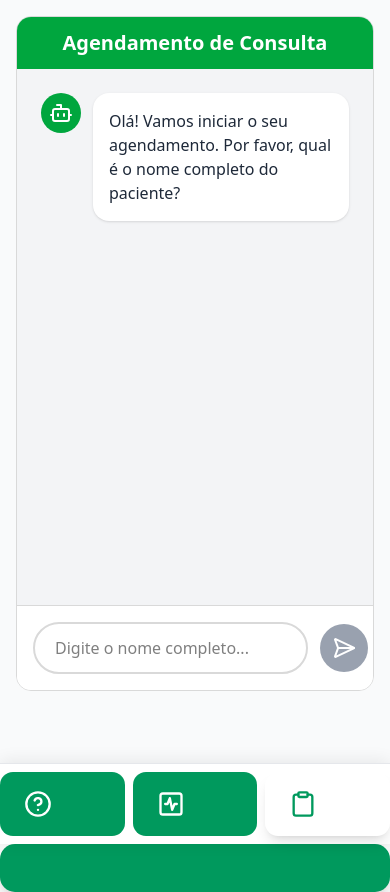
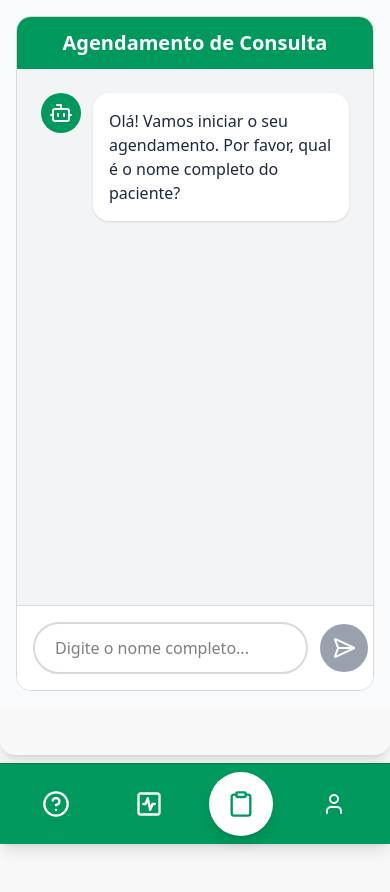
Before and after one commit to ByteBlast-Hackathon/hackathon, a Next.js app in the folder frontend/: page /consultas in a window 390 px wide. After the commit the page ends 844 px from the top, so only its background shows below. Built offline with nearby package versions, Linux system fonts and the light colour scheme.

Commit message:
feat: enhance MenuBar with user initials and improved mobile layout

```diff
--- a/frontend/src/app/(features)/consultas/page.tsx
+++ b/frontend/src/app/(features)/consultas/page.tsx
@@ -118,10 +118,10 @@ const ConsultasPage = () => {
 
     // --- RENDERIZAÇÃO ---
     return (
-        <div className="flex flex-col lg:w-[65dvw] items-center lg:justify-center min-h-screen bg-gray-50 p-4">
-            <div className="w-full h-[80dvh] lg:h-[95dvh] flex flex-col bg-white rounded-lg border overflow-hidden">
+        <div className="flex flex-col lg:w-full items-center lg:justify-center bg-gray-50 lg:mx-20 p-4">
+            <div className="w-full h-[80dvh] lg:h-full flex flex-col bg-white rounded-lg border overflow-hidden">
                 {/* HEADER */}
-                <div className="bg-green-600 text-white flex items-center justify-center px-4 py-3 flex-shrink-0">
+                <div className="bg-primary text-white flex items-center justify-center px-4 py-3 flex-shrink-0">
                     <h1 className="text-xl font-bold">Agendamento de Consulta</h1>
                 </div>
 
@@ -130,7 +130,7 @@ const ConsultasPage = () => {
                     {messages.map((msg, idx) => (
                         <div key={idx} className={`flex items-start gap-3 ${msg.from === 'user' ? 'justify-end' : ''}`}>
                             {msg.from === 'bot' && (
-                                <div className="w-10 h-10 rounded-full bg-green-600 text-white flex items-center justify-center font-bold flex-shrink-0 text-lg">
+                                <div className="w-10 h-10 rounded-full bg-primary text-white flex items-center justify-center font-bold flex-shrink-0 text-lg">
                                     <Bot size={24} />
                                 </div>
                             )}
@@ -180,7 +180,7 @@ const ConsultasPage = () => {
                                 disabled={isLoading || conversationStep === 'done'}
                             />
                             <button
-                                className="bg-green-600 text-white p-3 rounded-full hover:bg-green-700 disabled:bg-gray-400 transition-colors flex-shrink-0"
+                                className="bg-primary text-white p-3 rounded-full hover:bg-green-700 disabled:bg-gray-400 transition-colors flex-shrink-0"
                                 onClick={handleSendMessage}
                                 disabled={isLoading || !input.trim() || conversationStep === 'done'}
                             >
--- a/frontend/src/app/(features)/exames/page.tsx
+++ b/frontend/src/app/(features)/exames/page.tsx
@@ -99,7 +99,7 @@ const ExamsPage = () => {
 
     // --- RENDERIZAÇÃO ---
     return (
-        <div className="flex flex-col lg:w-[65dvw] items-center lg:justify-center min-h-screen bg-gray-50 p-4">
+        <div className="flex flex-col lg:w-[65dvw] items-center lg:justify-center bg-gray-50 p-4">
             <div className="w-full h-[80dvh] lg:h-[95dvh] flex flex-col bg-white rounded-lg border overflow-hidden">
                 {/* HEADER */}
                 <div className="bg-green-600 text-white flex items-center justify-center px-4 py-3 flex-shrink-0">
--- a/frontend/src/app/(home)/page.tsx
+++ b/frontend/src/app/(home)/page.tsx
@@ -71,7 +71,7 @@ const TalkPage = () => {
     };
 
     return (
-        <div className="flex flex-col lg:w-[65dvw] items-center lg:justify-center min-h-screen bg-gray-50 p-4">
+        <div className="flex flex-col lg:w-[65dvw] items-center lg:justify-center bg-gray-50 p-4">
             <div className="w-full h-[80dvh] lg:h-[95dvh] flex flex-col bg-white rounded-lg border overflow-hidden">
                 {/* HEADER */}
                 <div className="bg-green-600 text-white flex items-center justify-center px-4 py-3 flex-shrink-0">
--- a/frontend/src/components/MenuItem.tsx
+++ b/frontend/src/components/MenuItem.tsx
@@ -1,17 +1,18 @@
 "use client";
 
 import { Button } from "@/components/ui/button";
-import { ActivitySquareIcon, ClipboardIcon, HelpCircleIcon, LayoutDashboardIcon } from "lucide-react";
+import { ActivitySquareIcon, ClipboardIcon, HelpCircleIcon } from "lucide-react";
 import Link from "next/link";
-import React from "react";
+import React, { useEffect, useState } from "react";
 
 interface MenuItemProps {
     name: "Exames" | "Consultas" | "Fale Conosco";
     activated: boolean;
     minimized?: boolean;
+    className?: string;
 }
 
-const MenuItem = ({ name, activated, minimized = false }: MenuItemProps) => {
+const MenuItem = ({ name, activated, minimized = false, className }: MenuItemProps) => {
     const icons: Record<MenuItemProps["name"], React.ReactNode> = {
         Exames: <ActivitySquareIcon className="size-7" />,
         Consultas: <ClipboardIcon className="size-7" />,
@@ -29,16 +30,17 @@ const MenuItem = ({ name, activated, minimized = false }: MenuItemProps) => {
         <Link href={routeMap[name]} style={{ width: "100%" }}>
             <Button
                 className={
-                    `w-full flex gap-6 justify-${minimized ? "center" : "start"} items-center ${activated ? "bg-white text-primary shadow-lg" : "bg-primary text-white hover:bg-white hover:text-primary/90"}`
+                    `lg:w-full w-16 flex gap-6 ${minimized ? "justify-center" : "justify-start"} items-center ` +
+                    (activated ? "bg-white text-primary shadow-lg" : "bg-primary text-white hover:bg-white hover:text-primary/90") +
+                    (className ? ` ${className}` : "")
                 }
                 variant="menu"
                 size="menu"
             >
                 {icons[name]}
-                <p className={"hidden lg:block"}>
-
-                {!minimized && name}
-                </p>
+                {!minimized && (
+                  <p className={"hidden lg:block"}>{name}</p>
+                )}
             </Button>
         </Link>
     );
--- a/frontend/src/components/shared/MenuBar.tsx
+++ b/frontend/src/components/shared/MenuBar.tsx
@@ -1,20 +1,41 @@
 "use client";
 
-import React, {useState} from "react";
+import React, { useEffect, useState } from "react";
 import Image from "next/image";
-import {ChartNoAxesColumnIncreasingIcon, LogOutIcon} from "lucide-react";
+import {ChartNoAxesColumnIncreasingIcon, LogOutIcon, User, UserIcon} from "lucide-react";
 import MenuItem from "@/components/MenuItem";
-import {useCurrentPage} from "@/lib/slug";
+import { useCurrentPage } from "@/lib/slug";
 
 const MenuBar = () => {
     const [minimized, setMinimized] = useState(false);
+    const [userName, setUserName] = useState<string>("");
+
+    useEffect(() => {
+        // Tenta buscar o nome do usuário do localStorage
+        const user = localStorage.getItem("user");
+        if (user) {
+            try {
+                const parsed = JSON.parse(user);
+                setUserName(parsed.name || "");
+            } catch {
+                setUserName("");
+            }
+        }
+    }, []);
+
+    // Função para pegar as iniciais (primeira letra do primeiro e último nome)
+    function getInitials(name: string) {
+        if (!name) return "NU";
+        const parts = name.trim().split(" ").filter(Boolean);
+        if (parts.length === 1) return parts[0][0].toUpperCase();
+        return (parts[0][0] + parts[parts.length - 1][0]).toUpperCase();
+    }
 
     const toggleMinimize = () => setMinimized((s) => !s);
     const onToggleKey = (e: React.KeyboardEvent) => {
         if (e.key === "Enter" || e.key === " ") toggleMinimize();
     };
     const path = useCurrentPage();
-    console.log(path);
 
     const menuItems = [
         { name: "Fale Conosco", path: "/" },
@@ -22,66 +43,86 @@ const MenuBar = () => {
         { name: "Consultas", path: "/consultas" },
     ];
 
-    if(path != "/auth")
+    if (path !== "/auth")
         return (
-        <div className={"lg:items-center lg:h-screen w-full"}>
-            <div className={`flex justify-between w-full bg-primary ${minimized ? "lg:w-26" : "lg:w-95"} lg:h-[95dvh] rounded-lg shadow-lg lg:mx-6 flex-col transition-all duration-200`}
-                style={{ minHeight: '0', position: 'relative' }}>
-                <div className={"py-6"}>
-                    <div className={"hidden lg:flex justify-between items-center mx-6 lg:mb-16"}>
+            <div className="lg:items-center lg:h-screen flex items-center">
+                <div
+                    className={`flex justify-between w-full lg:bg-primary text-white ${
+                        minimized ? "lg:w-26" : "lg:w-95"
+                    } lg:h-[95dvh] rounded-lg shadow-lg lg:mx-6 flex-col transition-all duration-200`}
+                    style={{ minHeight: "0", position: "relative" }}
+                >
+                    {/* Header Desktop */}
+                    <div className="py-6">
+                        <div className="hidden lg:flex justify-between items-center mx-6 lg:mb-16">
                             <Image
                                 src={"/logo_unimed_branco.png"}
                                 alt={"unimed logo"}
                                 width={minimized ? 0 : 200}
                                 height={minimized ? 0 : 100}
-                            className={"object-contain"}
+                                className="object-contain"
                             />
 
                             <div
-                            role={"button"}
+                                role="button"
                                 tabIndex={0}
                                 aria-pressed={minimized}
                                 onClick={toggleMinimize}
                                 onKeyDown={onToggleKey}
-                            className={"cursor-pointer p-2"}
+                                className="cursor-pointer p-2"
                                 title={minimized ? "Maximizar menu" : "Minimizar menu"}
                             >
-                            <ChartNoAxesColumnIncreasingIcon className={`${minimized ? "size-6 rotate-90" : "size-8 -rotate-90"}`} />
+                                <ChartNoAxesColumnIncreasingIcon
+                                    className={`${
+                                        minimized ? "size-6 rotate-90" : "size-8 -rotate-90"
+                                    }`}
+                                />
                             </div>
                         </div>
 
-                    <nav className={`hidden lg:flex flex-col ${minimized ? "items-center" : ""} mx-4 gap-4`}>
-                        {menuItems.map(item => (
+                        {/* Menu Desktop */}
+                        <nav
+                            className={`hidden lg:flex flex-col ${
+                                minimized ? "items-center" : ""
+                            } mx-4 gap-4`}
+                        >
+                            {menuItems.map((item) => (
                                 <MenuItem
                                     key={item.name}
                                     name={item.name as any}
                                     activated={path === item.path}
                                     minimized={minimized}
+                                    className="hover:bg-white hover:text-green-600 rounded-lg transition"
                                 />
                             ))}
                         </nav>
                     </div>
 
                     {/* Menu Mobile Fixo Inferior */}
-                <nav className="fixed bottom-0 left-0 right-0 z-50 flex lg:hidden bg-white border-t border-gray-200 shadow-2xl justify-center items-center gap-2 py-2"
-                    style={{boxShadow: '0 -2px 16px 0 rgba(0,0,0,0.08)'}}>
-                    {menuItems.map(item => (
+                    <nav className="fixed bottom-0 left-0 px-6  right-0 z-50 flex lg:hidden bg-primary text-white border-t border-green-700 shadow-lg justify-around items-center py-2">
+                        {menuItems.map((item) => (
                             <MenuItem
                                 key={item.name}
                                 name={item.name as any}
                                 activated={path === item.path}
-                            minimized={false}
+                                minimized={true}
+                                className="hover:bg-white hover:text-primary rounded-full p-2 transition"
                             />
                         ))}
+
+                        {/* Perfil no mobile */}
+                        <button className="flex flex-col items-center gap-1 font-bold rounded-full p-5 transition">
+                            <UserIcon />
+                        </button>
                     </nav>
 
                     {/* Rodapé Desktop */}
                     <div className={"hidden lg:flex justify-between items-center px-6 rounded-b-lg py-4 bg-[var(--primary-dark_green)] w-full"}>
                         <div className={`flex gap-4 items-center ${minimized ? "justify-center w-full" : ""}`}>
                             <div className="flex items-center gap-4 rounded-full bg-white text-black w-fit p-4 mt-auto">
-                            NU
+                                {getInitials(userName)}
                             </div>
-                        {!minimized && <p> Nome do Usuáio</p>}
+                            {!minimized && <p>{userName || "Nome do Usuáio"}</p>}
                         </div>
                         {minimized ? (
                             <ChartNoAxesColumnIncreasingIcon className={"size-6 rotate-90"} />
```
Lines whose indentation alone changed are shown as unchanged.
